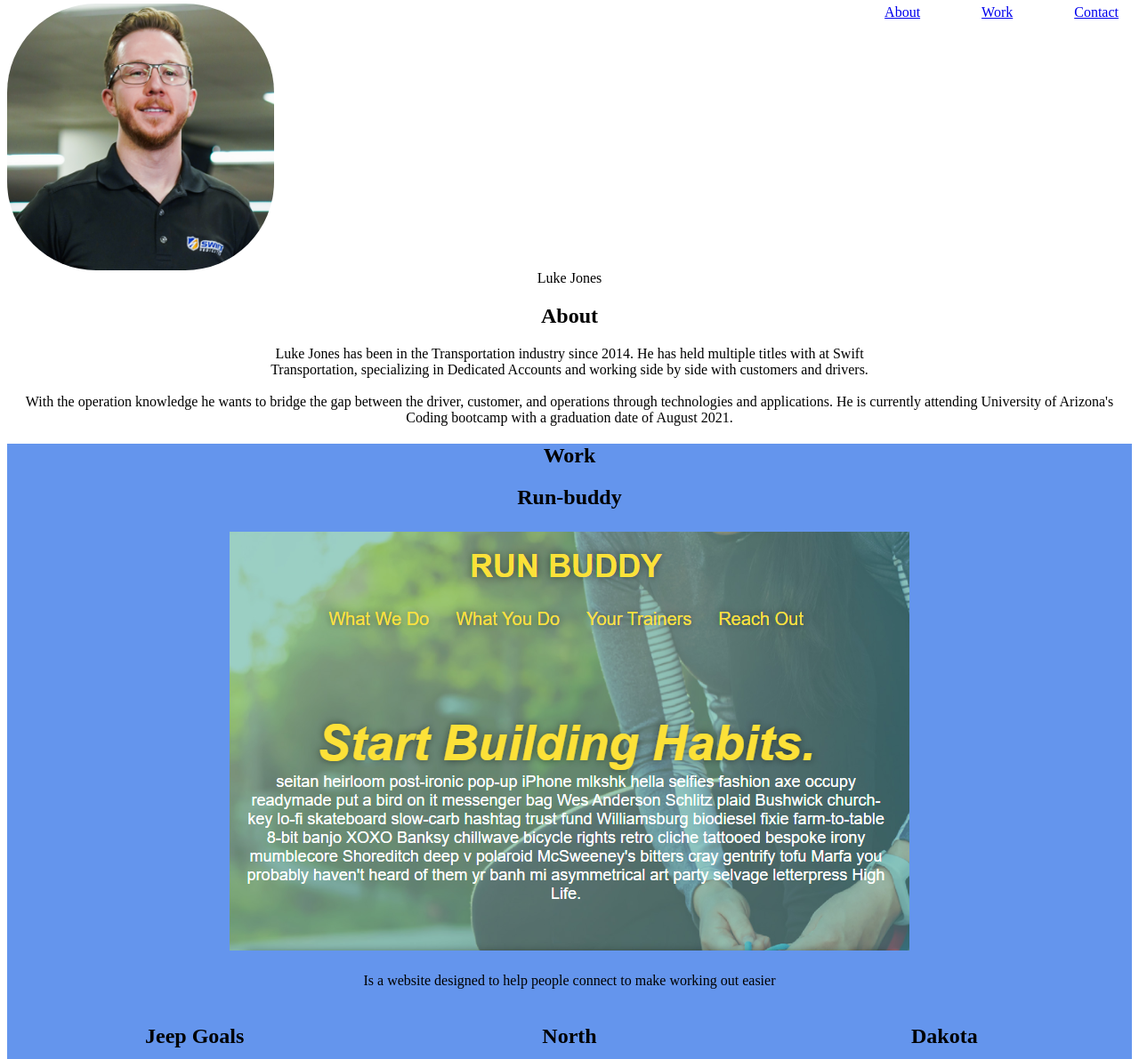
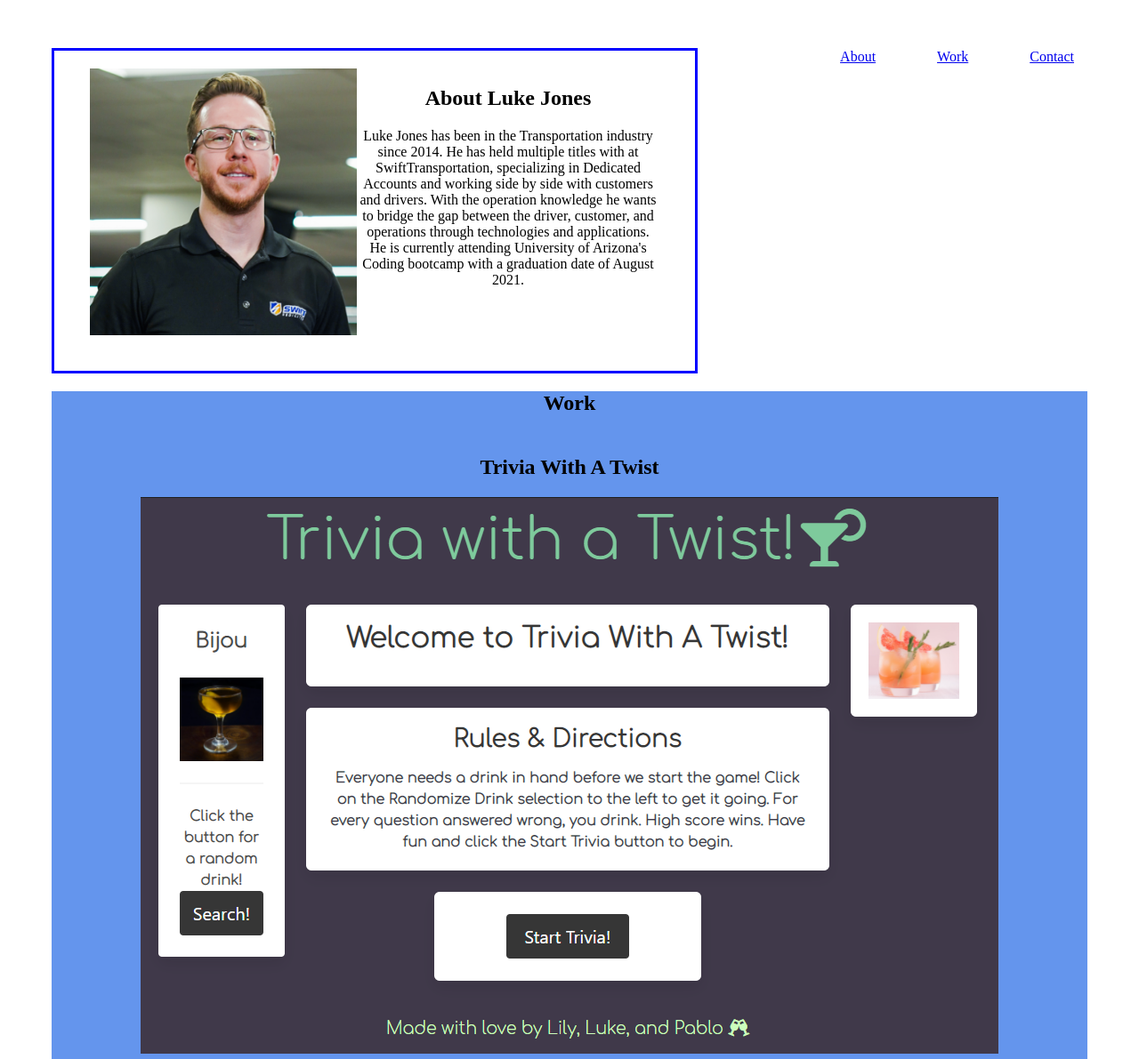
Before and after one commit to Shilohjones194/CSS-Portfolio, a plain HTML site: page index.html in a window 1280 px wide. Shown: the part 38-1229 px from the top of the page at 89% size. Drawn offline with Linux system fonts and the light colour scheme.

Commit message:
removed run-buddy gave inserted TwAt

```diff
--- a/assets/css/style.css
+++ b/assets/css/style.css
@@ -24,22 +24,35 @@ header nav ul li {
     text-align: center;
 }
 
-
-.aboutMeImg {
-    flex-wrap: wrap;
-    display:block;
-    border-radius: 100px;
-}
-.aboutHeader {
-    text-align: center;
-    flex-wrap: wrap;
-
+body {
+    padding: 50px;
 }
 
-.aboutBody {
-    flex-wrap: wrap;
+.container {
+    border: 3px solid blue;
+    padding: 20px 40px 40px;
+    max-width: 640px;
+    display: flex;
+}
+container_image {
+    border: 3px solid blue;
+    padding: 20px 40px 40px;
+    max-width: 640px;
+    margin: 20px 30px 0 0;
+    width: 200px;
+    object-fit: contain;
+    align-self: flex-start;
+}
 
+text {
+    padding: 20px 40px 40px;
+    max-width: 640px;
+    display: flex;
+    object-fit: contain;
+    align-self: flex-start;
+    flex: 1 1 auto;
 }
+
 
 .work {
     background-color: cornflowerblue;
--- a/index.html
+++ b/index.html
@@ -27,20 +27,19 @@
 
     <!--Start of Hero Section-->
     <main class="content">
-        <section id="about" class="">
-            <img class="aboutMeImg" src="assets/images/SwiftSelfie.PNG" alt="LukeJones" width="300" height="300" /> Luke Jones
-            </br>
-            <h2 class="aboutHeader">About</h2>
-            <p class="aboutBody">
-                Luke Jones has been in the Transportation industry since 2014. He has held multiple titles with
-                at Swift<br />
-                Transportation, specializing in Dedicated Accounts and working side by side with customers and
-                drivers. <br />
-                <br />
-                With the operation knowledge he wants to bridge the gap between the driver, customer, and
-                operations through technologies and applications. He is currently attending University of Arizona's
-                Coding bootcamp with a graduation date of August 2021. <br />
-            </p>
+        <section id="about" class="container">
+            <img class="container_image" src="assets/images/SwiftSelfie.PNG" alt="LukeJones" width="300" height="300" />
+                <div class="container_text">
+                    <h2>About Luke Jones</h2>
+                    <p>
+                    Luke Jones has been in the Transportation industry since 2014. He has held multiple titles with
+                    at SwiftTransportation, specializing in Dedicated Accounts and working side by side with customers
+                    and
+                    drivers.
+                    With the operation knowledge he wants to bridge the gap between the driver, customer, and
+                    operations through technologies and applications. He is currently attending University of Arizona's
+                    Coding bootcamp with a graduation date of August 2021. </p>
+                </div>
         </section>
         <!-- End of Hero-->
 
@@ -48,15 +47,17 @@
         <!--STARTING WORK SECTION-->
         <section id="Work" class="work">
             <h2>Work</h2>
-            <!----------------Run Buddy----------------------->
-            <article id="rb" class="">
-                <h2>Run-buddy</h2>
-                <a href="https://lernantino.github.io/run-buddy/">
-                    <img class="runBuddy" src="assets/images/Run-buddy.PNG" alt="Run-buddy" />
-                </a>
-                <p>Is a website designed to help people connect to make working out easier</p>
-            </article>
             <div class="row">
+                <div class="column">
+                    <article class="TWAT">
+                        <!-- Insert <a href>-->
+                        <h2>Trivia With A Twist</h2>
+                        <a href="https://shilohjones194.github.io/TriviaWithATwist/">
+                            <img class="TWAT" src="assets/images/TWAT.PNG" alt="TWAT" />
+                        </a>
+                        <p>Trivia with a Twist is an adult drinking game that can help reconnect you with friends and family during the pandemic</p>
+                    </article>
+                </div>
                 <div class="column">
                     <article class="jeep">
                         <h2>Jeep Goals</h2>
```
